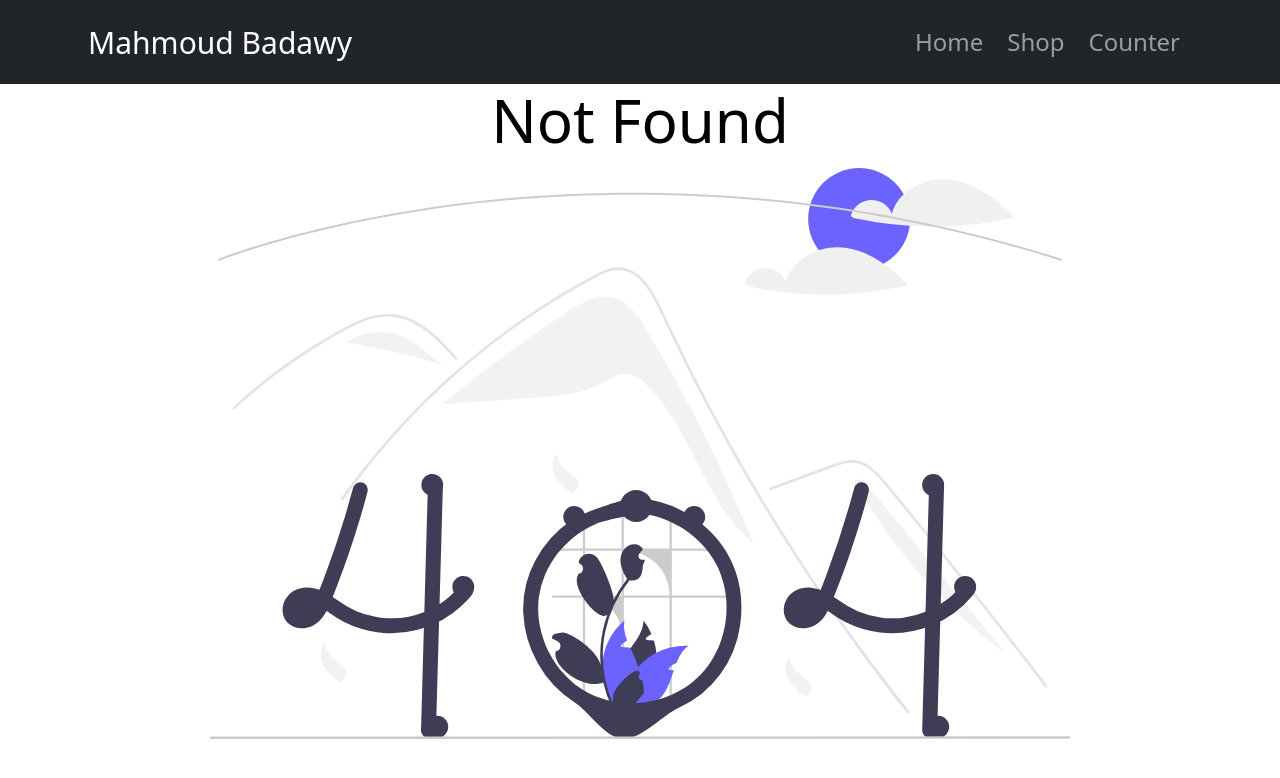
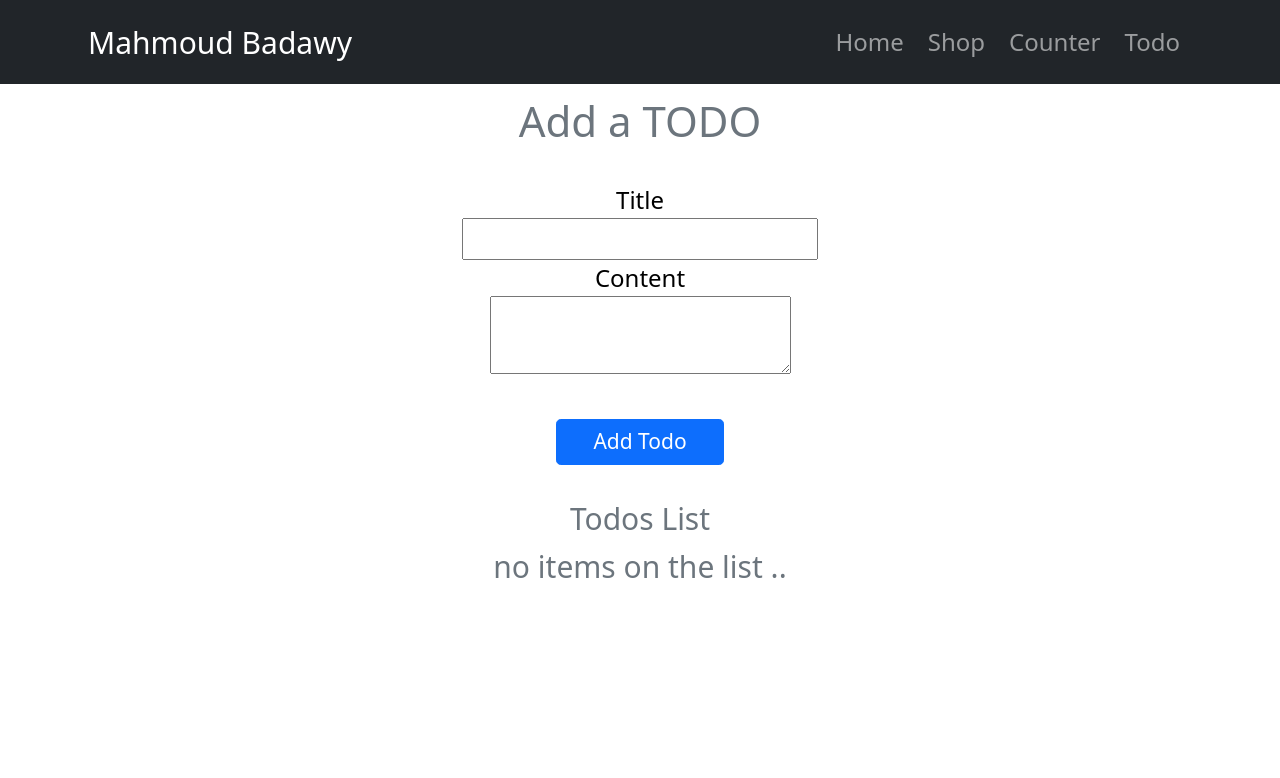
Before and after one commit to MahmoudBadawy4199/ReactPortofolio, a React (Create React App) app: page /todo in a window 1280 px wide. Before the commit this address had no page. Shown: the top 778 px of the page. Built offline with nearby package versions, Linux system fonts and the light colour scheme.

Commit message:
redux+todoPage

```diff
--- a/package.json
+++ b/package.json
@@ -10,8 +10,10 @@
     "react": "^18.2.0",
     "react-bootstrap": "^2.4.0",
     "react-dom": "^18.2.0",
+    "react-redux": "^8.0.2",
     "react-router-dom": "^6.3.0",
     "react-scripts": "5.0.1",
+    "redux": "^4.2.0",
     "web-vitals": "^2.1.4"
   },
   "scripts": {
--- a/src/App.js
+++ b/src/App.js
@@ -5,7 +5,9 @@ import { BrowserRouter, Route, Routes } from 'react-router-dom';
 import NavbarComponent from './components/navbar/Navbar.Component';
 import ShopPage from './pages/shop/shop.page';
 import ProductSubpage from './pages/shop/product.Subpage/product.Subpage';
-import NotFoundPage from './pages/not_found/not_found.Page';
+import NotFoundPage from './pages/not_found/not_found.page';
+import TodoPage from './pages/todo/todo.page';
+
 
 
 function App() {
@@ -20,6 +22,8 @@ function App() {
                 <Route path='/shop' element={<ShopPage />} />
                 <Route path='/product/:id' element={<ProductSubpage />} />
                 <Route path='/counter' element={<CounterPage />} />
+                <Route path='/todo' element={<TodoPage />} />
+
                 <Route path='*' element={<NotFoundPage />} />
             </Routes>
 
--- a/src/components/navbar/Navbar.Component.jsx
+++ b/src/components/navbar/Navbar.Component.jsx
@@ -1,5 +1,5 @@
 import './Navbar.Component.css'
-import { Navbar, Nav, Container, NavDropdown, Button } from 'react-bootstrap'
+import { Navbar, Nav, Container} from 'react-bootstrap'
 import { Link } from 'react-router-dom';
 import 'bootstrap/dist/css/bootstrap.min.css'
 
@@ -15,6 +15,7 @@ function NavbarComponent() {
                     <Nav.Link as={Link} to="/home">Home</Nav.Link>
                     <Nav.Link as={Link} to="/shop">Shop</Nav.Link>
                     <Nav.Link as={Link} to="/counter">Counter</Nav.Link>
+                    <Nav.Link as={Link} to="/todo">Todo</Nav.Link>
                 </Nav>
             </Container>
         </Navbar>
--- /dev/null
+++ b/src/components/todo/TodoForm.Component.jsx
@@ -0,0 +1,42 @@
+import { useState } from "react";
+
+const TodoFormComponent = ({ addTodo }) => {
+  const [title, setTitle] = useState("");
+  const [content, setContent] = useState("");
+
+  const handleSubmission = (e) => {
+    e.preventDefault();
+    addTodo({ title, content });
+    setTitle("");
+    setContent("");
+  };
+
+  return (
+    <div>
+      <h3 className="text-muted mb-4">Add a TODO</h3>
+
+      <form onSubmit={handleSubmission}>
+        Title <br />
+        <input
+          type="text"
+          name="title"
+          value={title}
+          onChange={(e) => setTitle(e.target.value)}
+        />
+        <br />
+        Content <br />
+        <textarea
+          name="content"
+          value={content}
+          onChange={(e) => setContent(e.target.value)}
+        ></textarea>
+        <br />
+        <button className="my-4 btn btn-primary btn-sm px-4" type="submit">
+          Add Todo
+        </button>
+      </form>
+    </div>
+  );
+};
+
+export default TodoFormComponent;
--- /dev/null
+++ b/src/components/todo/TodoList.Component.jsx
@@ -0,0 +1,35 @@
+
+const TodoListComponent = ({ todos, deleteTodo }) => {
+  const todosList =
+    todos && todos.length > 0 ? (
+      todos.map((todo, i) => {
+        return (
+
+          <div className="d-flex align-items-center border my-3"  key={i}>
+            <ul>
+              <li className=" d-flex">
+                <div className="text">
+                  <p>Title : {todo.title}</p>
+                  <p>Content : {todo.content}</p>
+                </div>
+              </li>
+            </ul>
+            <div className="btn-wrapper mx-5">
+              <button className="btn btn-danger btn-sm" onClick={()=>deleteTodo(i)}>x</button>
+            </div>
+          </div>
+        );
+      })
+    ) : (
+      <p className="h5 mx-5 text-muted">no items on the list ..</p>
+    );
+
+  return (
+    <div className="text-left">
+      <h5 className="mx-5 text-muted">Todos List</h5>
+      {todosList}
+    </div>
+  );
+};
+
+export default TodoListComponent;
--- a/src/index.js
+++ b/src/index.js
@@ -3,11 +3,15 @@ import ReactDOM from 'react-dom/client';
 import './index.css';
 import App from './App';
 import reportWebVitals from './reportWebVitals';
+import { Provider } from 'react-redux';
+import { store } from './redux'
 
 const root = ReactDOM.createRoot(document.getElementById('root'));
 root.render(
   <React.StrictMode>
-    <App />
+    <Provider store={store}>
+      <App />
+    </Provider>
   </React.StrictMode>
 );
 
--- a/src/pages/not_found/not_found.Page.jsx
+++ b/src/pages/not_found/not_found.Page.jsx
@@ -3,7 +3,7 @@ const NotFoundPage = () => {
   return (
     <div className="container d-flex flex-column justify-content-center align-items-center">
     <h1>Not Found</h1>
-    <img src={notFoundImg} alt="404 Image" />
+    <img src={notFoundImg} alt="404" />
    </div>
   )
 }
--- /dev/null
+++ b/src/pages/todo/todo.page.css
@@ -0,0 +1,3 @@
+.todo-wrapper{
+    margin-bottom: 5rem;
+}
--- /dev/null
+++ b/src/pages/todo/todo.page.jsx
@@ -0,0 +1,29 @@
+import TodoListComponent from "../../components/todo/TodoList.Component";
+import TodoFormComponent from "../../components/todo/TodoForm.Component";
+import { useDispatch, useSelector } from 'react-redux';
+import { addTodoAction,deleteTodoAction } from "../../redux";
+
+
+import './todo.page.css';
+function TodoPage() {
+
+  const todos = useSelector(state => state.todos);
+  const dispatch = useDispatch();
+
+  const addTodo = (task) => {
+    dispatch(addTodoAction(task));
+  };
+
+  const deleteTodo = (index) => {
+    dispatch(deleteTodoAction(index));
+  }
+
+  return (
+    <div className="text-center py-2 todo-wrapper container">
+      <TodoFormComponent addTodo={addTodo} />
+      <TodoListComponent todos={todos} deleteTodo={deleteTodo} />
+    </div>
+  );
+}
+
+export default TodoPage;
--- /dev/null
+++ b/src/redux/index.js
@@ -0,0 +1,51 @@
+import { createStore } from 'redux';
+
+
+// TYPES
+const ADD_TODO = "ADD_TODO";
+const DELETE_TODO = "DELETE_TODO";
+
+
+
+// ACTIONS
+export const addTodoAction = (payload) => {
+    return {
+        type: ADD_TODO,
+        payload: payload
+    }
+}
+
+export const deleteTodoAction = (payload) => {
+    return {
+        type: DELETE_TODO,
+        payload: payload
+    }
+}
+
+// INITIAL STATE
+
+const initialState = {
+    todos: []
+}
+
+// REDUCER
+const todoReducer = (state = initialState, action) => {
+    switch (action.type) {
+        case ADD_TODO:
+            // add todo to the state
+            return { ...state, todos: [...state.todos, action.payload] };
+        case DELETE_TODO:
+            // remove todo from the state
+            return { ...state, todos: [...state.todos.filter((item,index) =>{return index !== action.payload})] };
+        default:
+            return state;
+    }
+
+}
+
+
+// STORE
+export const store = createStore(
+    // todo Reducer
+    todoReducer
+)
```
Also changed, not shown: 1 other file (tests, documents, lock files or other folders).
